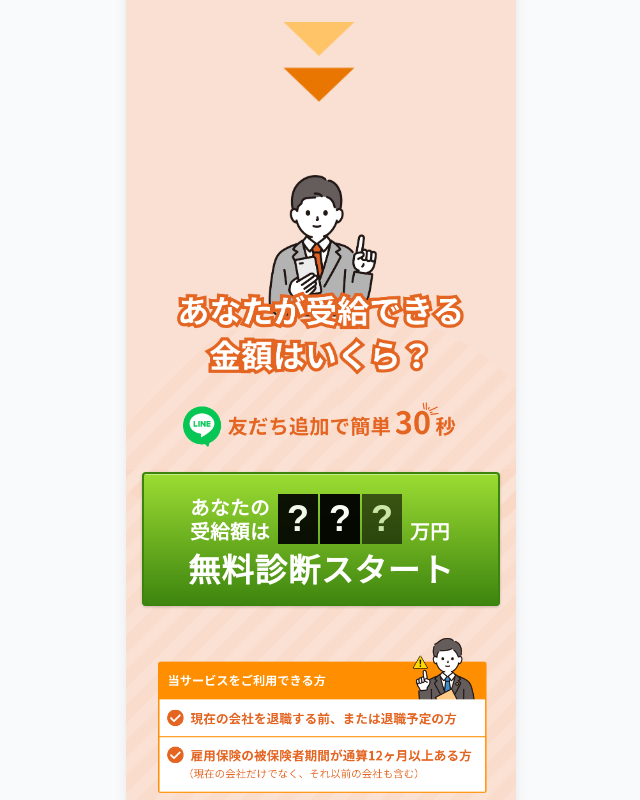
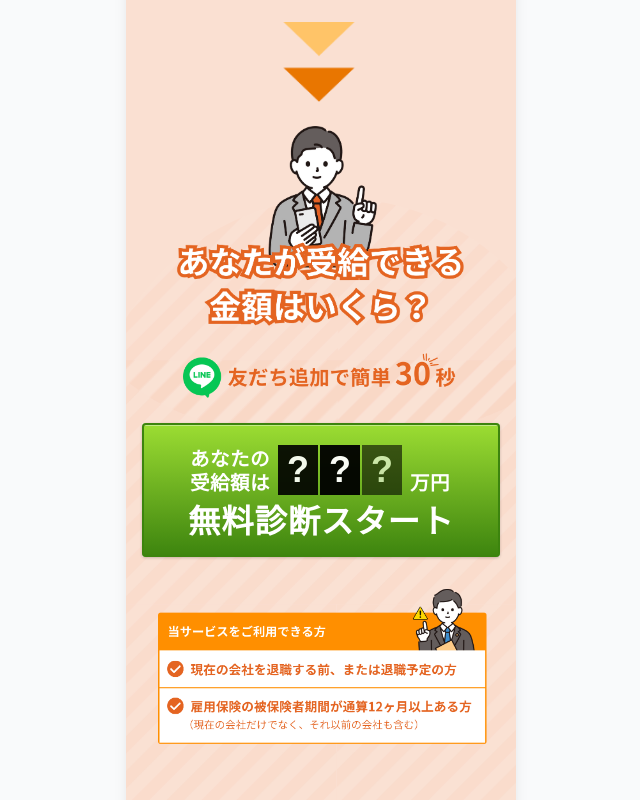
Before and after one commit to Valientech-official/maemuki-kotaro, a Next.js app: page / in a window 1280 px wide. Shown: the part 1600-2400 px from the top of the page, without its empty margins (319-959 px from the left). Built offline with nearby package versions, Linux system fonts and the light colour scheme.

Commit message:
Update layout positioning and spacing in SecondSection: Adjusted top positioning and padding values for improved visual alignment and consistency across the component.

```diff
--- a/src/components/SecondSection.tsx
+++ b/src/components/SecondSection.tsx
@@ -19,8 +19,8 @@ export default function SecondSection() {
             <div className="content-stretch flex flex-col items-center justify-start shrink-0 w-[70px]" data-name="Mask Group" data-node-id="1:4473" />
             <div className="content-stretch flex flex-col items-center justify-start shrink-0 w-[70px]" data-name="Mask Group" data-node-id="1:4476" />
           </div>
-          <div className="absolute box-border content-stretch flex flex-col gap-4 h-[722px] items-center justify-start left-1/2 pb-8 pt-0 px-0 top-[700px] translate-x-[-50%]" data-name="Container" data-node-id="1:4657">
-            <div className="absolute bg-center bg-cover bg-no-repeat bottom-[-60px] h-[650px] left-[-50px] rounded-tl-[300px] rounded-tr-[300px] w-[490px] overflow-hidden" data-name="Gradient+Background" data-node-id="1:4658" style={{ backgroundImage: `url('${imgGradientBackground}')` }} />
+          <div className="absolute box-border content-stretch flex flex-col gap-4 h-[722px] items-center justify-start left-1/2 pb-20 pt-0 px-0 top-[651px] translate-x-[-50%]" data-name="Container" data-node-id="1:4657">
+            <div className="absolute bg-center bg-cover bg-no-repeat bottom-0 h-[650px] left-[-50px] rounded-tl-[300px] rounded-tr-[300px] w-[490px] overflow-hidden" data-name="Gradient+Background" data-node-id="1:4658" style={{ backgroundImage: `url('${imgGradientBackground}')` }} />
             <div className="box-border content-stretch flex flex-col h-[232px] items-center justify-start pb-16 pt-0 px-0 relative shrink-0 w-full z-10" data-name="Container" data-node-id="1:4659">
               <div className="bg-no-repeat bg-size-[100.33%_113.11%] bg-top h-[206px] shrink-0 w-[352px]" data-name="段落テキストのコピー (9) 1" data-node-id="54:3917" style={{ backgroundImage: `url('${img91}')` }} />
             </div>
@@ -64,7 +64,7 @@ export default function SecondSection() {
           </div>
           <div className="absolute bg-center bg-cover bg-no-repeat h-20 top-[547px] translate-x-[-50%] w-[71px]" data-name="段落テキストのコピー (10) 1" data-node-id="55:3952" style={{ left: "calc(50% - 2.5px)", backgroundImage: `url('${img101}')` }} />
           <div className="absolute bg-no-repeat bg-size-[103.04%_100%] bg-top-left h-[239px] top-[284px] translate-x-[-50%] w-[307.629px]" data-name="段落テキストのコピー (7) 1" data-node-id="54:3850" style={{ left: "calc(50% - 0.185px)", backgroundImage: `url('${img71}')` }} />
-          <div className="absolute bg-center bg-cover bg-no-repeat h-80 top-[-70px] translate-x-[-50%] w-[375px]" data-name="段落テキストのコピー (6) 1" data-node-id="54:3845" style={{ left: "calc(50% + 0.5px)", backgroundImage: `url('${img61}')` }} />
+          <div className="absolute bg-center bg-cover bg-no-repeat h-80 top-[-47px] translate-x-[-50%] w-[375px]" data-name="段落テキストのコピー (6) 1" data-node-id="54:3845" style={{ left: "calc(50% + 0.5px)", backgroundImage: `url('${img61}')` }} />
         </div>
       </div>
     </div>
```
